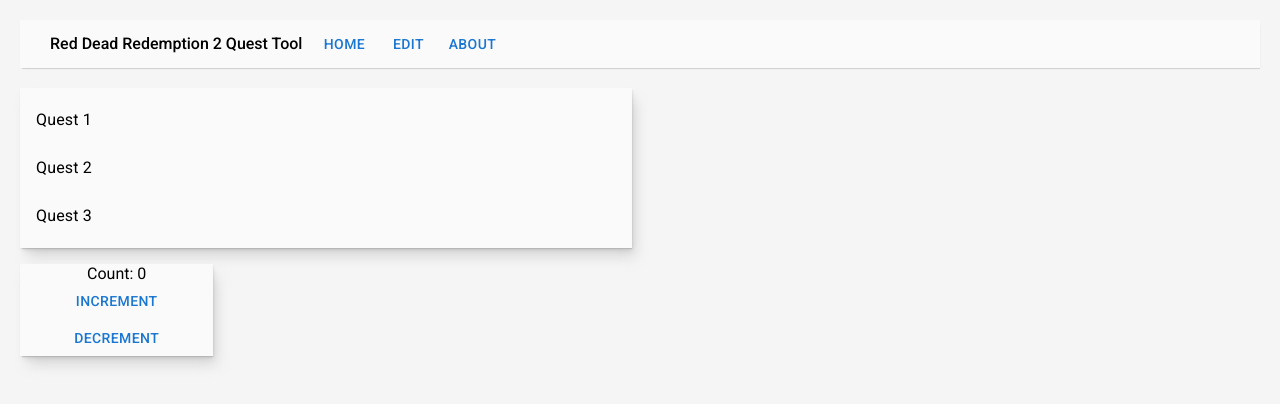
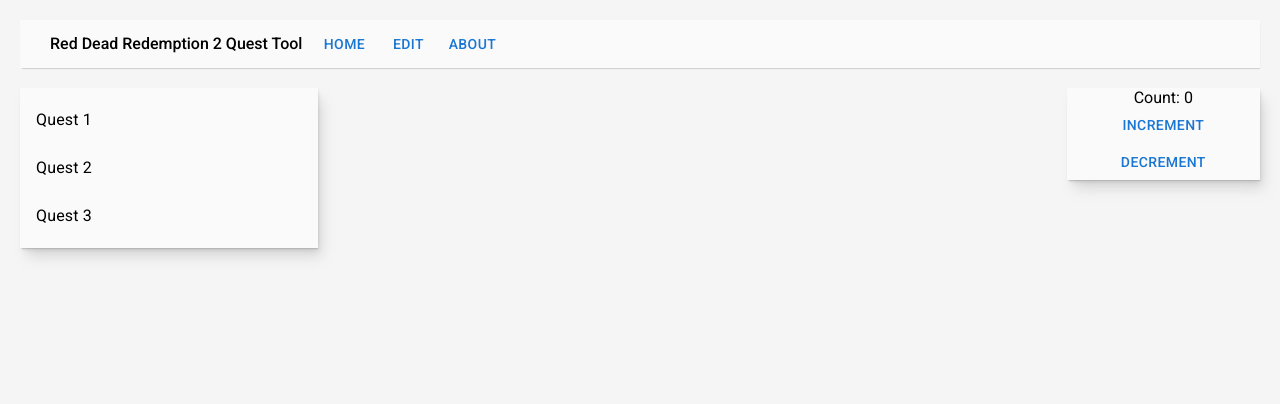
Before and after one commit to Nikurasuu/rdr2quest, a React (Create React App) app: page / in a window 1280 px wide. Shown: the top 404 px of the page. Built offline with nearby package versions, Linux system fonts and the light colour scheme.

Commit message:
Changed layout

```diff
--- a/src/App.js
+++ b/src/App.js
@@ -42,13 +42,13 @@
 
       <Grid container spacing={2}>
 
-        <Grid item xs={12} sm={6}>
+        <Grid item xs={12} sm={3}>
           <FadeIn duration={1000}>
             <QuestList quests={quests} />
           </FadeIn>
         </Grid>
 
-        <Grid item xs={12} sm={6}>
+        <Grid item xs={12} sm={7}>
           <FadeIn duration={1000}>
             <div className="QuestDetails">
               <QuestDetails />
--- a/src/components/QuestDetails.js
+++ b/src/components/QuestDetails.js
@@ -1,5 +1,4 @@
 import React from 'react';
-
 
 function QuestDetails() {
     const [activeQuest, setActiveQuest] = React.useState(null);
```
